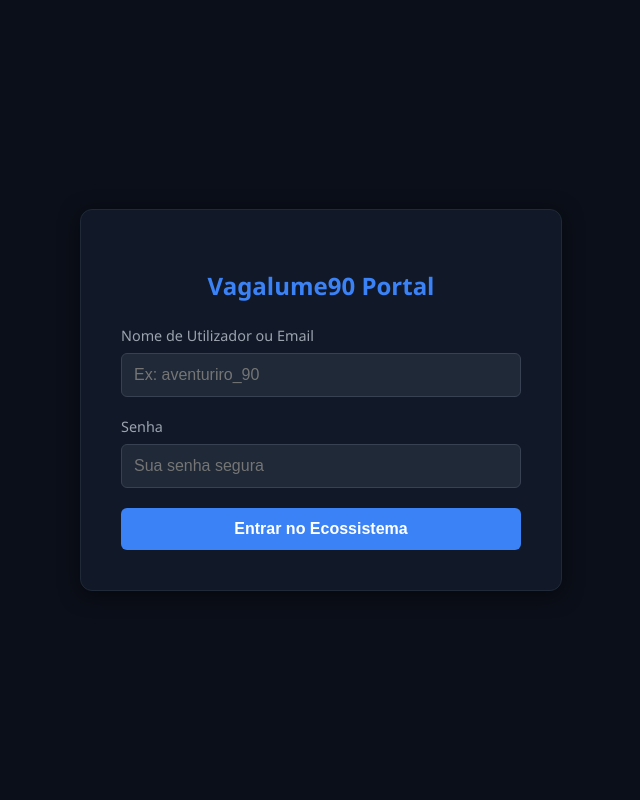
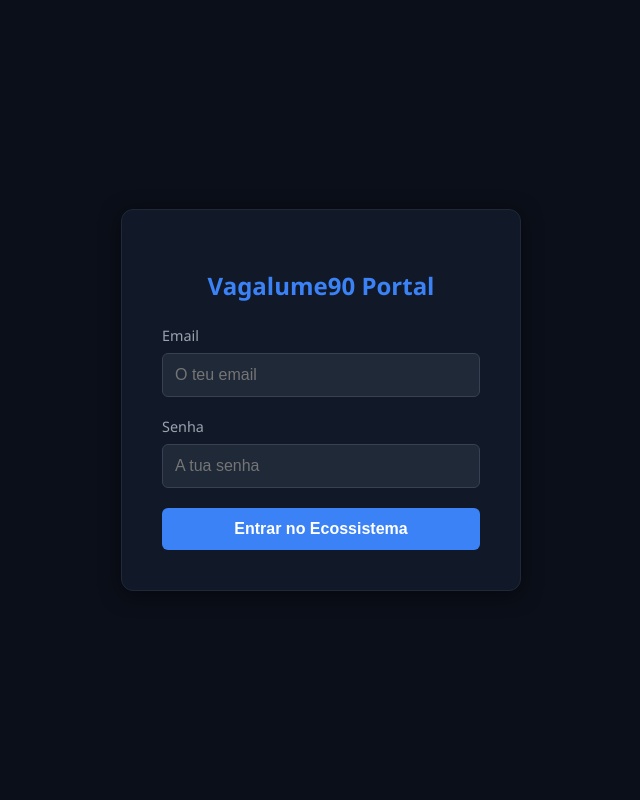
Before and after one commit to vagalume90/VAGALUME90, a Flask app: template templates/login.html in a window 1280 px wide. Shown: the whole page, without its empty margins (319-959 px from the left). Run offline with Flask 3, Linux system fonts and the light colour scheme; the template is opened without the code that fills it, so the values that code supplies are empty.

Commit message:
Atualizar o login.html

```diff
--- a/templates/login.html
+++ b/templates/login.html
@@ -4,6 +4,7 @@
     <meta charset="UTF-8">
     <meta name="viewport" content="width=device-width, initial-scale=1.0">
     <title>Vagalume90 - Login do Ecossistema</title>
+
     <style>
         body {
             font-family: 'Segoe UI', Tahoma, Geneva, Verdana, sans-serif;
@@ -12,9 +13,10 @@
             display: flex;
             justify-content: center;
             align-items: center;
-            height: 100vh;
+            min-height: 100vh;
             margin: 0;
         }
+
         .login-container {
             background-color: #111827;
             padding: 2.5rem;
@@ -23,22 +25,28 @@
             width: 100%;
             max-width: 400px;
             border: 1px solid #1f2937;
+            box-sizing: border-box;
         }
+
         h2 {
             text-align: center;
             margin-bottom: 1.5rem;
-            color: #3b82f6; /* Azul Vagalume */
+            color: #3b82f6;
         }
+
         .form-group {
             margin-bottom: 1.25rem;
         }
+
         label {
             display: block;
             margin-bottom: 0.5rem;
             font-size: 0.9rem;
             color: #9ca3af;
         }
-        input[type="text"], input[type="password"] {
+
+        input[type="email"],
+        input[type="password"] {
             width: 100%;
             padding: 0.75rem;
             border-radius: 6px;
@@ -48,10 +56,12 @@
             box-sizing: border-box;
             font-size: 1rem;
         }
+
         input:focus {
             outline: none;
             border-color: #3b82f6;
         }
+
         .btn-submit {
             width: 100%;
             padding: 0.75rem;
@@ -64,9 +74,16 @@
             cursor: pointer;
             transition: background 0.2s;
         }
+
         .btn-submit:hover {
             background-color: #2563eb;
         }
+
+        .btn-submit:disabled {
+            opacity: 0.6;
+            cursor: wait;
+        }
+
         .error-msg {
             color: #ef4444;
             background-color: rgba(239, 68, 68, 0.1);
@@ -77,31 +94,140 @@
             text-align: center;
             border: 1px solid rgba(239, 68, 68, 0.2);
         }
+
+        .success-msg {
+            color: #34d399;
+            background-color: rgba(52, 211, 153, 0.1);
+            padding: 0.75rem;
+            border-radius: 6px;
+            margin-bottom: 1rem;
+            font-size: 0.9rem;
+            text-align: center;
+            border: 1px solid rgba(52, 211, 153, 0.2);
+        }
     </style>
 </head>
+
 <body>
 
 <div class="login-container">
+
     <h2>Vagalume90 Portal</h2>
 
     {% if erro %}
         <div class="error-msg">{{ erro }}</div>
     {% endif %}
 
-    <form action="/login" method="POST">
+    <div id="mensagem" role="status" aria-live="polite"></div>
+
+    <form id="login-form">
+
         <div class="form-group">
-            <label for="username">Nome de Utilizador ou Email</label>
-            <input type="text" id="username" name="username" required placeholder="Ex: aventuriro_90">
+            <label for="email">Email</label>
+
+            <input
+                type="email"
+                id="email"
+                name="email"
+                required
+                autocomplete="username"
+                placeholder="O teu email"
+            >
         </div>
 
         <div class="form-group">
             <label for="password">Senha</label>
-            <input type="password" id="password" name="password" required placeholder="Sua senha segura">
+
+            <input
+                type="password"
+                id="password"
+                name="password"
+                required
+                autocomplete="current-password"
+                placeholder="A tua senha"
+            >
         </div>
 
-        <button type="submit" class="btn-submit">Entrar no Ecossistema</button>
+        <button type="submit" id="btn-entrar" class="btn-submit">
+            Entrar no Ecossistema
+        </button>
+
     </form>
+
 </div>
+
+<script>
+    const CORE_URL = "https://vagalume90api.onrender.com";
+
+    const formulario = document.getElementById("login-form");
+    const mensagem = document.getElementById("mensagem");
+    const botao = document.getElementById("btn-entrar");
+
+    formulario.addEventListener("submit", async function(event) {
+        event.preventDefault();
+
+        mensagem.className = "";
+        mensagem.textContent = "";
+
+        botao.disabled = true;
+        botao.textContent = "A verificar identidade...";
+
+        const email = document.getElementById("email").value.trim();
+        const password = document.getElementById("password").value;
+
+        try {
+            const resposta = await fetch(
+                `${CORE_URL}/api/auth/login`,
+                {
+                    method: "POST",
+
+                    headers: {
+                        "Content-Type": "application/json"
+                    },
+
+                    body: JSON.stringify({
+                        email: email,
+                        password: password
+                    })
+                }
+            );
+
+            const dados = await resposta.json();
+
+            if (!resposta.ok) {
+                throw new Error(
+                    dados.message ||
+                    dados.mensagem ||
+                    dados.detail ||
+                    "Email ou senha incorretos."
+                );
+            }
+
+            mensagem.className = "success-msg";
+
+            mensagem.textContent =
+                "Credenciais verificadas com sucesso. " +
+                "Identidade VG90: " +
+                (dados.identity?.uid || dados.uid || "confirmada") +
+                ". A integração da sessão ainda precisa de ser concluída.";
+
+        } catch (erro) {
+            mensagem.className = "error-msg";
+
+            if (erro instanceof TypeError) {
+                mensagem.textContent =
+                    "Não foi possível contactar o Core VG90. " +
+                    "Verifica a ligação e a configuração de CORS.";
+            } else {
+                mensagem.textContent = erro.message;
+            }
+
+        } finally {
+            botao.disabled = false;
+            botao.textContent = "Entrar no Ecossistema";
+        }
+    });
+</script>
 
 </body>
 </html>
```
